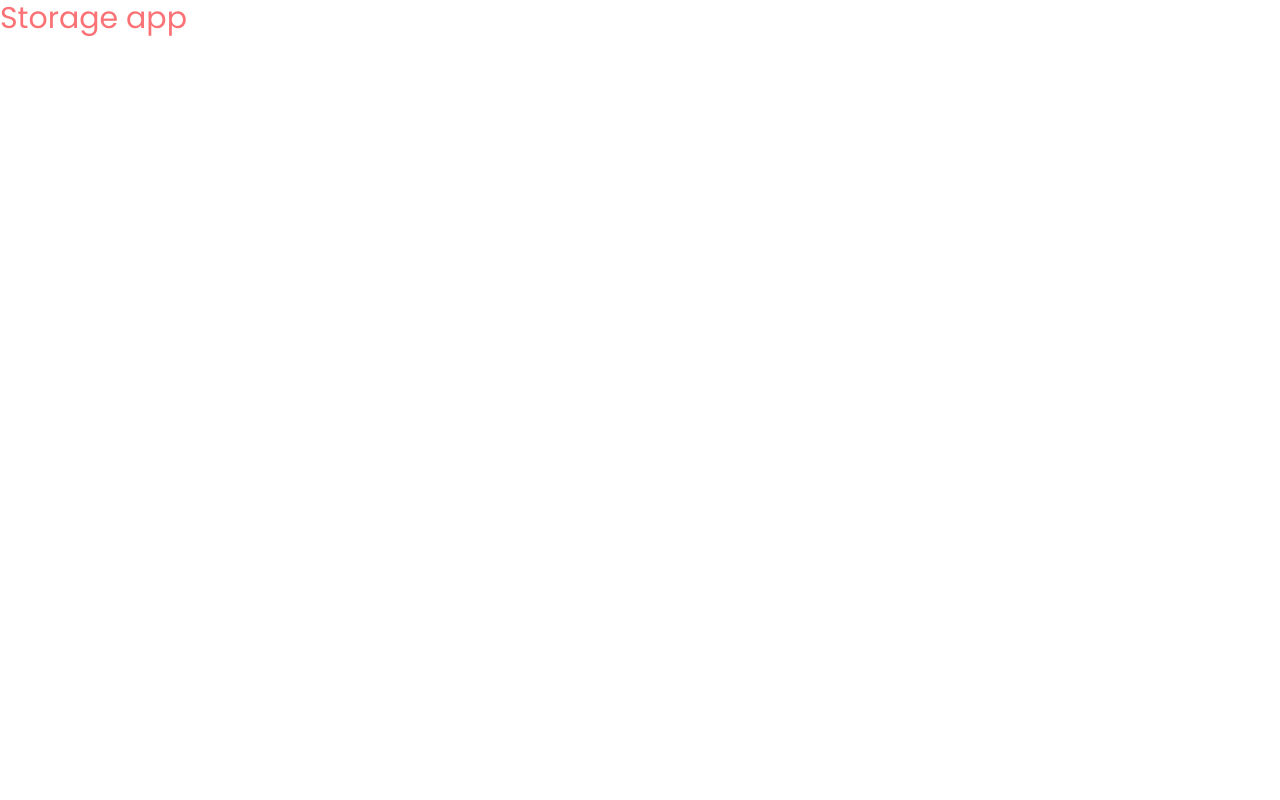
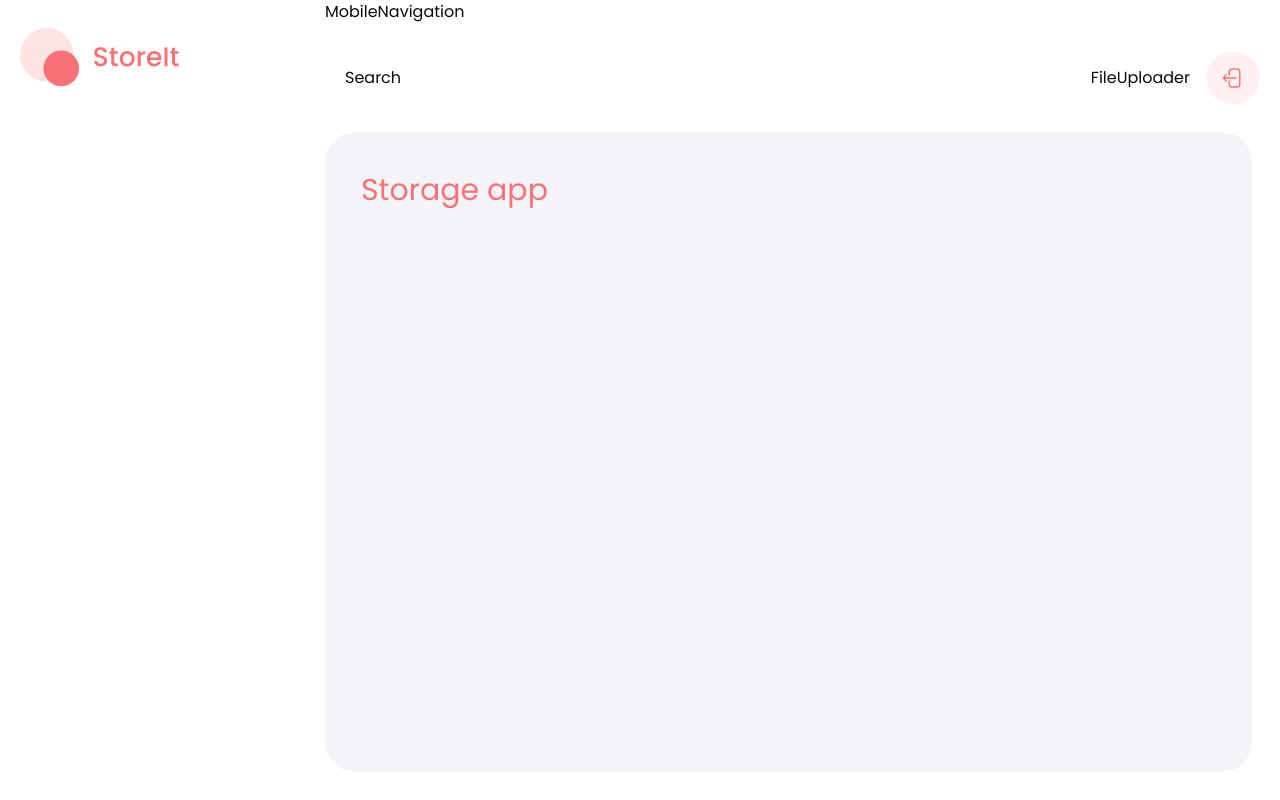
Before and after one commit to meraj2704/Personal-Storage, a Next.js app: page / in a window 1280 px wide. Built offline with nearby package versions, Linux system fonts and the light colour scheme.

Commit message:
root layout initial setup

```diff
--- /dev/null
+++ b/app/(root)/layout.tsx
@@ -0,0 +1,18 @@
+import Header from "@/components/Header";
+import MobileNavigation from "@/components/MobileNavigation";
+import Sidebar from "@/components/Sidebar";
+import React from "react";
+
+const layout = ({ children }: { children: React.ReactNode }) => {
+  return (
+    <main className="flex h-screen">
+      <Sidebar />
+      <section className="flex h-full flex-1 flex-col">
+        <MobileNavigation /> <Header />
+        <div className="main-content">{children}</div>
+      </section>
+    </main>
+  );
+};
+
+export default layout;
--- /dev/null
+++ b/components/FileUploader.tsx
@@ -0,0 +1,9 @@
+import React from 'react'
+
+const FileUploader = () => {
+  return (
+    <div>FileUploader</div>
+  )
+}
+
+export default FileUploader
--- /dev/null
+++ b/components/Header.tsx
@@ -0,0 +1,29 @@
+import React from "react";
+import { Button } from "./ui/button";
+import Image from "next/image";
+import Search from "./Search";
+import FileUploader from "./FileUploader";
+
+const Header = () => {
+  return (
+    <header className="header">
+      <Search />
+      <div className="header-wrapper">
+        <FileUploader />
+        <form>
+          <Button type="submit" className="sign-out-button">
+            <Image
+              src={"/assets/icons/logout.svg"}
+              alt="logo"
+              width={24}
+              height={24}
+              className="w-6"
+            />
+          </Button>
+        </form>
+      </div>
+    </header>
+  );
+};
+
+export default Header;
--- /dev/null
+++ b/components/MobileNavigation.tsx
@@ -0,0 +1,9 @@
+import React from 'react'
+
+const MobileNavigation = () => {
+  return (
+    <div>MobileNavigation</div>
+  )
+}
+
+export default MobileNavigation
--- /dev/null
+++ b/components/Search.tsx
@@ -0,0 +1,9 @@
+import React from 'react'
+
+const Search = () => {
+  return (
+    <div>Search</div>
+  )
+}
+
+export default Search
--- /dev/null
+++ b/components/Sidebar.tsx
@@ -0,0 +1,28 @@
+import Image from "next/image";
+import Link from "next/link";
+import React from "react";
+
+const Sidebar = () => {
+  return (
+    <aside className="sidebar">
+      <Link href={"/"}>
+        <Image
+          src={"/assets/icons/logo-full-brand.svg"}
+          alt="logo"
+          width={160}
+          height={50}
+          className="hidden h-auto lg:block"
+        />
+        <Image
+          src={"/assets/icons/logo-brand.svg"}
+          alt="logo"
+          width={52}
+          height={52}
+          className="lg:hidden h-auto"
+        />
+      </Link>
+    </aside>
+  );
+};
+
+export default Sidebar;
```
Also changed, not shown: app/(root)/page.tsx (renamed from app/page.tsx).
